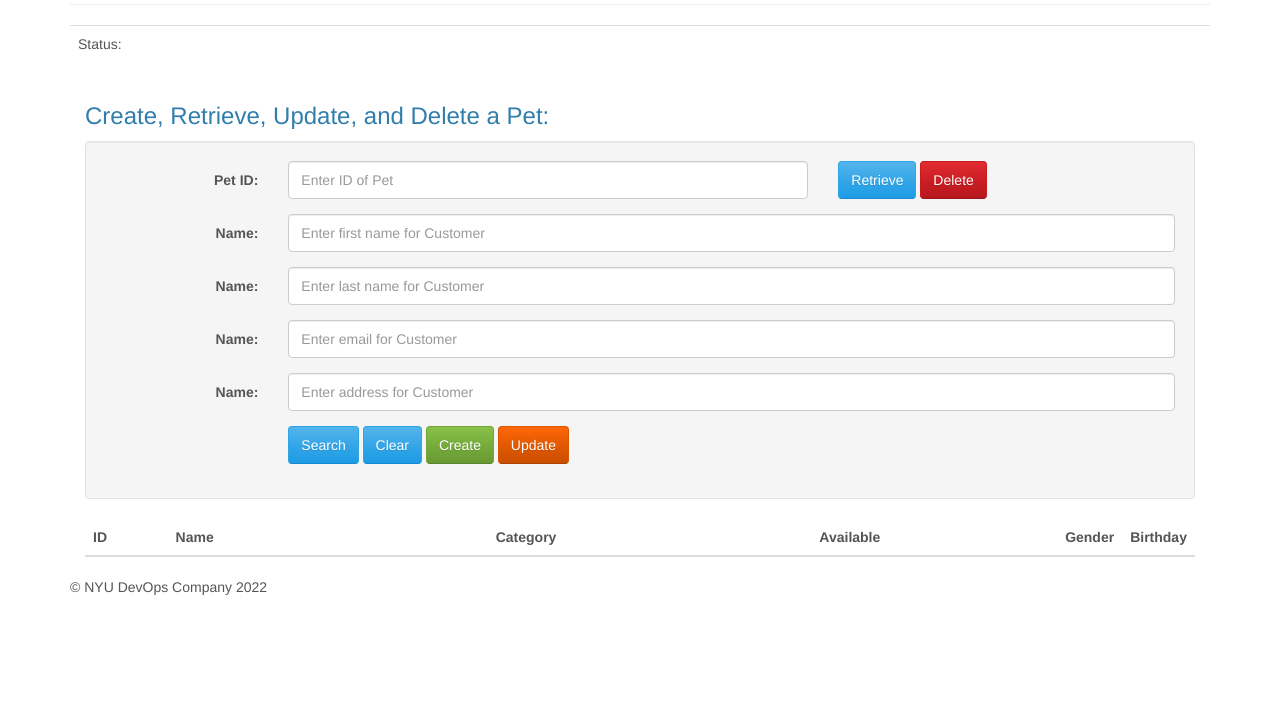
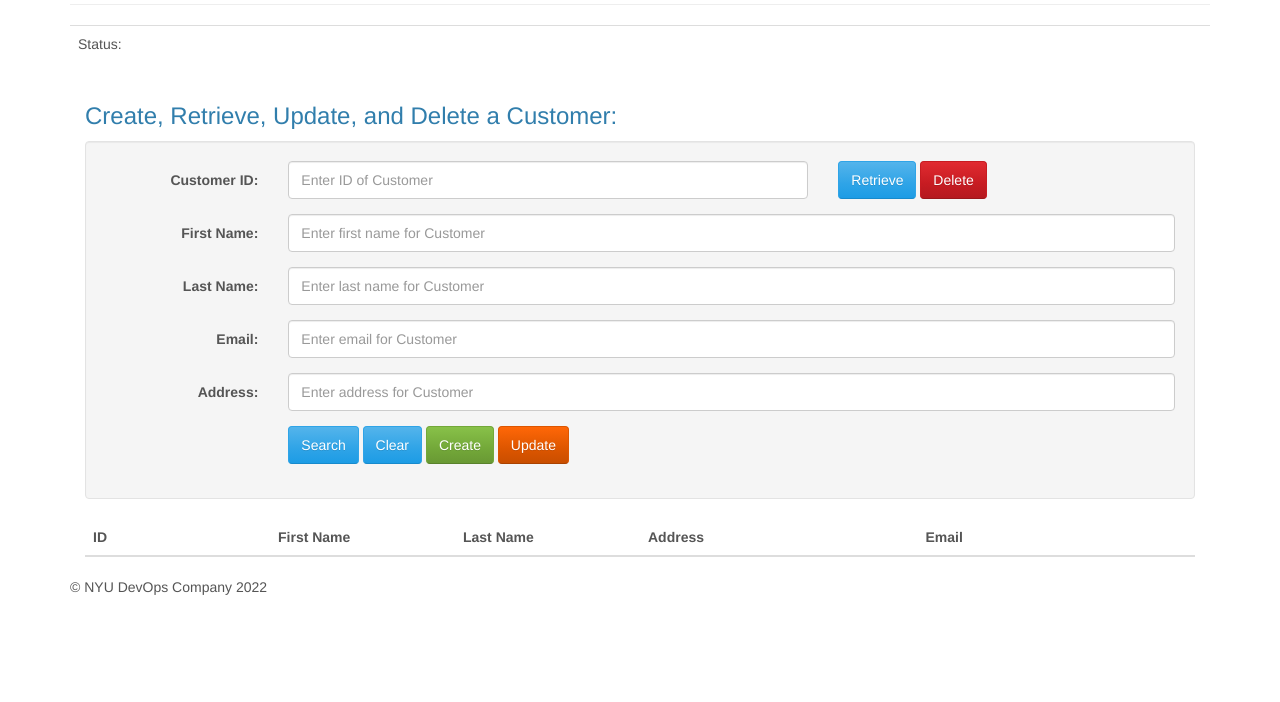
Before and after one commit to CSCI-GA-2820-SP25-001/customers, a plain HTML site: page service/static/index.html in a window 1280 px wide. Shown: the part 98-800 px from the top of the page. Drawn offline with Linux system fonts and the light colour scheme; files that its build step writes are made by us from their sources; files whose address does not match are found by name.

Commit message:
changes from Prof mentioned in slack regarding container changes

```diff
--- a/service/static/index.html
+++ b/service/static/index.html
@@ -1,7 +1,7 @@
 <!DOCTYPE html>
 <html>
   <head>
-    <title>Pet Demo RESTful Service</title>
+    <title>Customer Demo RESTful Service</title>
     <meta charset="utf-8">
     <meta http-equiv="X-UA-Compatible" content="IE=edge">
     <meta name="viewport" content="width=device-width, initial-scale=1">
@@ -11,7 +11,7 @@
   <body>
     <div class="container">
       <div class="page-header">
-          <h1>Pet Demo REST API Service</h1>
+          <h1>Customer Demo REST API Service</h1>
       </div>
 
       <!-- Flash Message -->
@@ -23,13 +23,13 @@
 
       <!-- FORM -->
       <div class="col-md-12" id="form_data">
-        <h3>Create, Retrieve, Update, and Delete a Pet:</h3>
+        <h3>Create, Retrieve, Update, and Delete a Customer:</h3>
         <div class="well">
           <div class="form-horizontal">
             <div class="form-group">
-              <label class="control-label col-sm-2" for="pet_id">Pet ID:</label>
+              <label class="control-label col-sm-2" for="customer_id">Customer ID:</label>
               <div class="col-sm-6">
-                <input type="text" class="form-control" id="pet_id" placeholder="Enter ID of Pet">
+                <input type="text" class="form-control" id="customer_id" placeholder="Enter ID of Customer">
               </div>
               <div class="col-sm-4">
                 <button type="submit" class="btn btn-primary" id="retrieve-btn">Retrieve</button>
@@ -42,7 +42,7 @@
 
             <!-- FIRST NAME -->
             <div class="form-group">
-              <label class="control-label col-sm-2" for="customer_first_name">Name:</label>
+              <label class="control-label col-sm-2" for="customer_first_name">First Name:</label>
               <div class="col-sm-10">
                 <input type="text" class="form-control" id="customer_first_name" placeholder="Enter first name for Customer">
               </div>
@@ -50,7 +50,7 @@
 
             <!-- LAST NAME -->
             <div class="form-group">
-              <label class="control-label col-sm-2" for="customer_last_name">Name:</label>
+              <label class="control-label col-sm-2" for="customer_last_name">Last Name:</label>
               <div class="col-sm-10">
                 <input type="text" class="form-control" id="customer_last_name" placeholder="Enter last name for Customer">
               </div>
@@ -58,7 +58,7 @@
 
             <!-- EMAIL -->
             <div class="form-group">
-              <label class="control-label col-sm-2" for="customer_email">Name:</label>
+              <label class="control-label col-sm-2" for="customer_email">Email:</label>
               <div class="col-sm-10">
                 <input type="text" class="form-control" id="customer_email" placeholder="Enter email for Customer">
               </div>
@@ -66,7 +66,7 @@
 
             <!-- ADDRESS -->
             <div class="form-group">
-              <label class="control-label col-sm-2" for="customer_address">Name:</label>
+              <label class="control-label col-sm-2" for="customer_address">Address:</label>
               <div class="col-sm-10">
                 <input type="text" class="form-control" id="customer_address" placeholder="Enter address for Customer">
               </div>
@@ -90,12 +90,11 @@
         <table class="table table-striped">
           <thead>
           <tr>
-            <th class="col-md-1">ID</th>
-            <th class="col-md-4">Name</th>
-            <th class="col-md-4">Category</th>
-            <th class="col-md-3">Available</th>
-            <th class="col-md-3">Gender</th>
-            <th class="col-md-3">Birthday</th>
+            <th class="col-md-2">ID</th>
+            <th class="col-md-2">First Name</th>
+            <th class="col-md-2">Last Name</th>
+            <th class="col-md-3">Address</th>
+            <th class="col-md-3">Email</th>
           </tr>
           </thead>
         </table>
--- a/service/static/js/rest_api.js
+++ b/service/static/js/rest_api.js
@@ -212,7 +212,7 @@ $(function () {
             let firstCustomer = "";
             for(let i = 0; i < res.length; i++) {
                 let customer = res[i];
-                table +=  `<tr id="row_${i}"><td>${customer.id}</td><td>${customer.name}</td><td>${customer.category}</td><td>${customer.available}</td><td>${customer.gender}</td><td>${customer.birthday}</td></tr>`;
+                table +=  `<tr id="row_${i}"><td>${customer.id}</td><td>${customer.first_name}</td><td>${customer.last_name}</td><td>${customer.address}</td><td>${customer.email}</td></tr>`;
                 if (i == 0) {
                     firstCustomer = customer;
                 }
```
Also changed, not shown: 3 other files.
